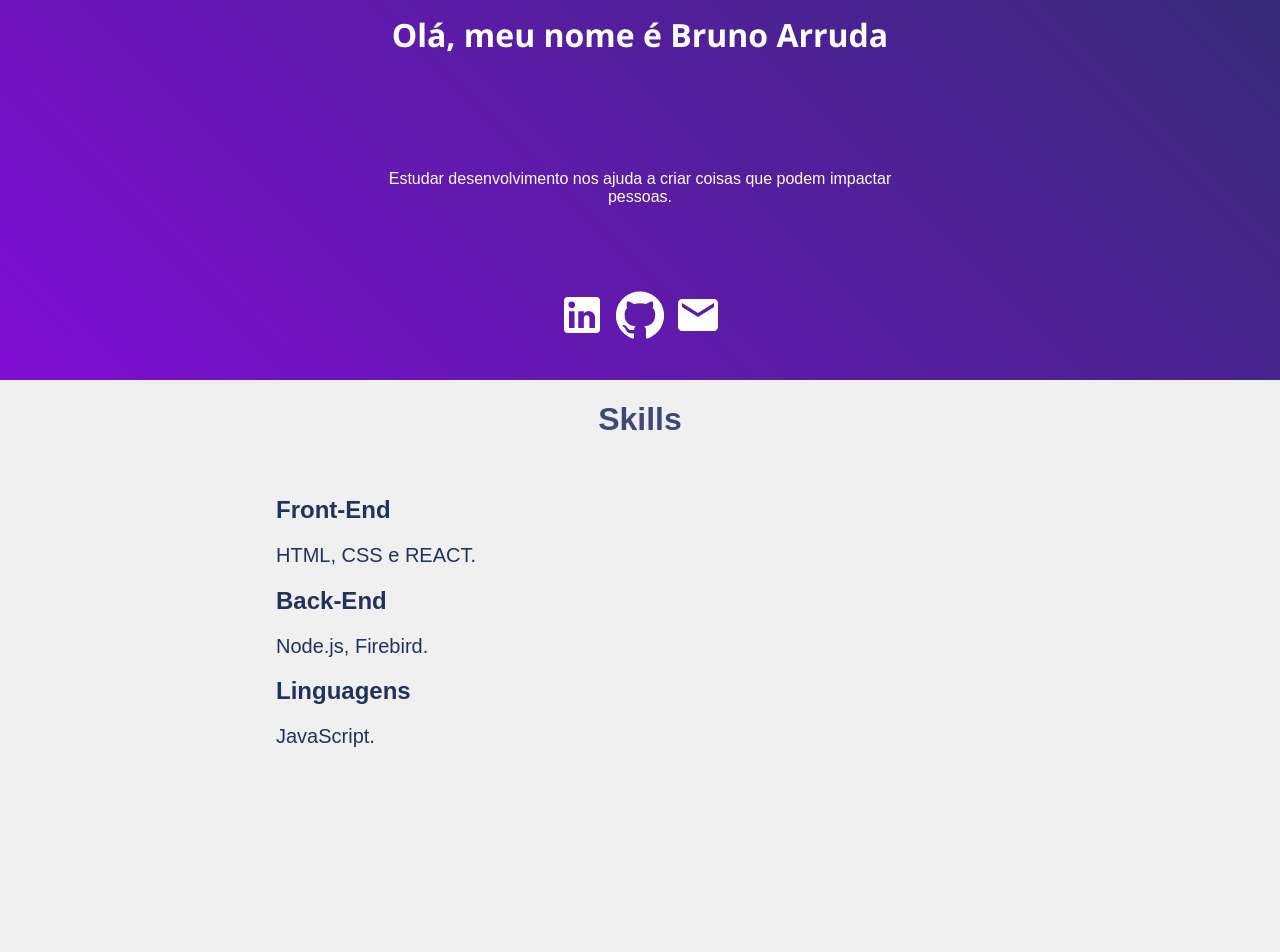
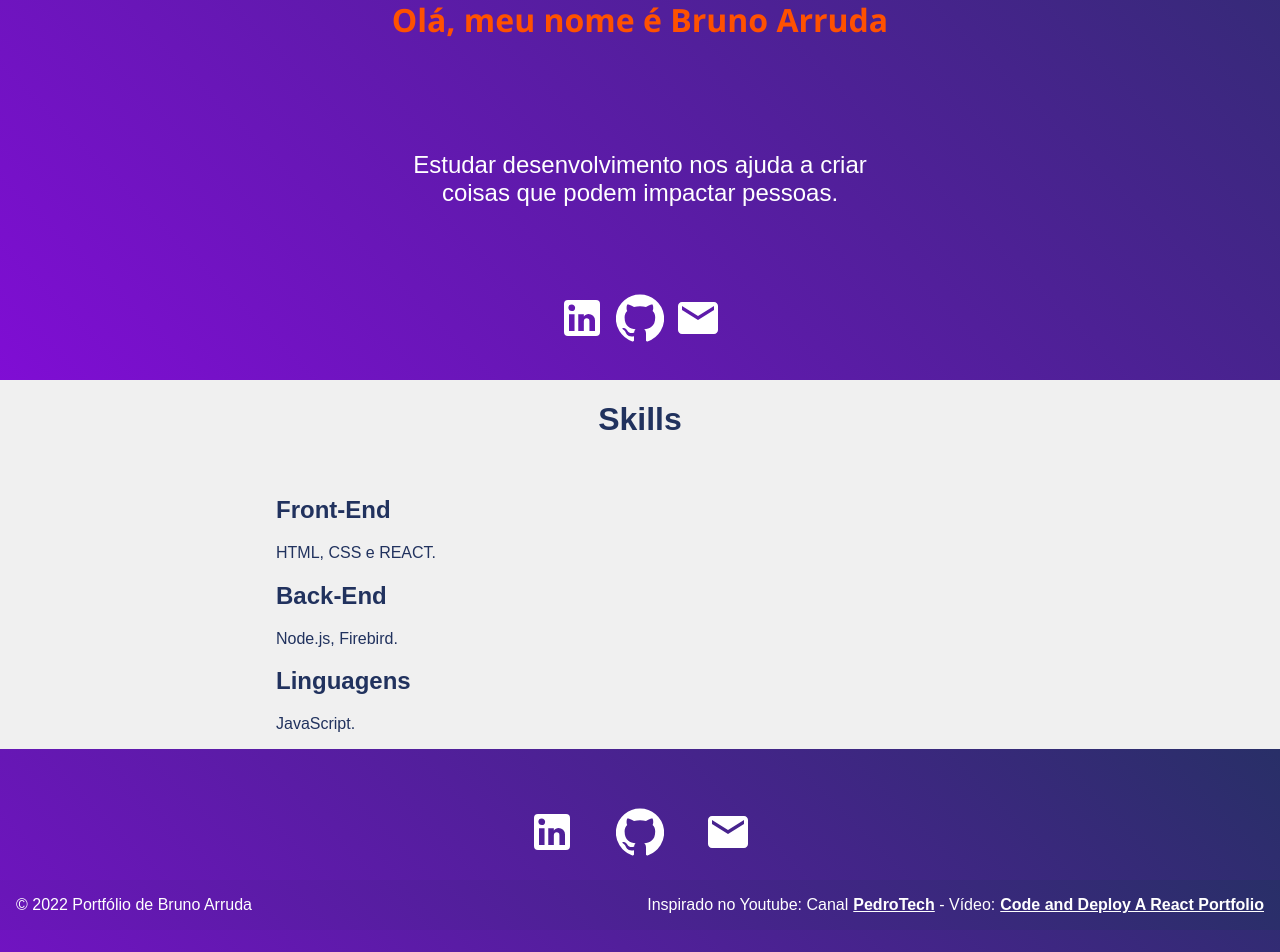
Before and after one commit to bruno-arruda-dev/Bruno-Arruda, a React (Create React App) app: page / in a window 1280 px wide. Shown: the part 420-1372 px from the top of the page. Built offline with nearby package versions, Linux system fonts and the light colour scheme.

Commit message:
varias revisões de layout e paleta de cores foram revisadas e trocadas

```diff
--- a/src/components/helpers/ListaProjetos.js
+++ b/src/components/helpers/ListaProjetos.js
@@ -37,9 +37,4 @@ export const ListaProjetos = [
         descricao2: "Desenvolvendo-o pude exercitar tudo o que aprendi durante este tempo de estudos. Sei que ainda há muito para melhorar - novas tecnologias podem ser implementadas -, aprender e ajustar. Portanto, se você tem alguma dica não deixe de clicar em algum botão de contato, por favor! Qualquer experiência é bem vinda! Muito obrigado!",
         link: "https://github.com/BrunoArrm/Bruno-Arruda",
     },
-    {
-        nome: "Continuarei estudando e logo adicionarei mais projetos!",
-        imagem: emConstrucao,
-        skills: ":)",
-    },
 ]
--- a/src/pages/Home.js
+++ b/src/pages/Home.js
@@ -14,7 +14,7 @@ export default function Home() {
                 <div className="avatarConteiner">
                     <img id="avatar" src={avatarPortfolio}></img>
                 </div>
-                <h2>Olá, meu nome é Bruno Arruda</h2>
+                <h1>Olá, meu nome é Bruno Arruda</h1>
                 <div className="prompt">
                     <p>Estudar desenvolvimento nos ajuda a criar coisas que podem impactar pessoas.</p>
                 </div>
--- a/src/pages/ProjetoDisplay.js
+++ b/src/pages/ProjetoDisplay.js
@@ -2,7 +2,9 @@ import React from 'react'
 import { useParams } from "react-router-dom";
 import { ListaProjetos } from '../components/helpers/ListaProjetos';
 import GitHubIcon from '@material-ui/icons/GitHub';
+import Code from '@material-ui/icons/Code';
 import '../styles/ProjectDisplay.css';
+import '../styles/Global.css';
 
 function ProjetoDisplay() {
 
@@ -19,7 +21,7 @@ function ProjetoDisplay() {
           <p className='resumo'>{project.descricao2}</p>
         </div>
         <a href={project.link} target="_blank">
-          <GitHubIcon />
+          <Code />
         </a>
     </div>
   )
--- a/src/pages/Projetos.js
+++ b/src/pages/Projetos.js
@@ -2,6 +2,7 @@ import React from "react";
 import ItemProjeto from "../components/ItemProjeto";
 // importar imagens dos projetos
 import "../styles/Projects.css";
+import "../styles/Global.css"
 import { ListaProjetos } from '../components/helpers/ListaProjetos';
 
 
--- a/src/styles/Footer.css
+++ b/src/styles/Footer.css
@@ -12,7 +12,7 @@
   align-items: center;
   flex-direction: column;
   padding-top: 10px;
-  margin-top: 200px;
+  /* margin-top: 200px; */
   background: var(--gradient-background1);
   background-size: 400%;
   animation: backgroundMove 15s ease infinite;
@@ -21,15 +21,15 @@
 .socialMedia svg {
   color: white;
   margin: 20px;
-  font-size: 70px;
+  font-size: var(--tamanho-texto-3);
   cursor: pointer;
   transition-property: transform;
   transition-duration: 0.5s;
 }
 
 .socialMedia svg:hover {
-  color: #e9d35b;
-  transform: translateY(-10px);
+  color: var(--laranja);
+  transform: scale(1.1);
 }
 
 .agradecimentos {
--- a/src/styles/Global.css
+++ b/src/styles/Global.css
@@ -9,7 +9,7 @@
     --azul-escuro2: #3e497a;
     --branco: white;
     --roxo: #a200ff;
-    --laranja: #ff6f00;
+    --laranja: #ff5100;
 
     /* TAMANHOS */
     --tamanho-texto-1: 1rem;
--- a/src/styles/Home.css
+++ b/src/styles/Home.css
@@ -46,25 +46,24 @@
 
 .avatarConteiner img {
   height: 100%;
-  border-radius: 50px;
 }
 
-.about h2 {
+.about h1 {
   font-family: "Segoe UI", Tahoma, Geneva, Verdana, sans-serif;
-  font-size: var(--tamanho-texto-2);
-  color: var(--amarelo);
+  font-size: 2rem;
+  color: var(--laranja);
   height: 50px;
 }
 
 .about .prompt {
   width: 40%;
-  font-size: var(--tamanho-texto-1);
+  font-size: 1.5rem;
   display: flex;
   flex-direction: column;
   justify-content: space-around;
 }
 .icones svg {
-  font-size: var(--tamanho-texto-3);
+  font-size: 3rem;
   margin: 5px;
   color: var(--branco);
   transition-property: transform;
@@ -77,16 +76,11 @@
 }
 
 .skills {
-  font-size: --tamanho-texto2;
   width: 100%;
   display: flex;
   justify-content: center;
   flex-direction: column;
   align-items: center;
-}
-
-.skills h1 {
-  color: var(--azul-escuro2);
 }
 
 .skills .list {
@@ -95,7 +89,7 @@
 }
 
 .list span {
-  font-size: 20px;
+  font-size: 1rem;
 }
 
 @media only screen and (max-width: 600px) {
--- a/src/styles/Navbar.css
+++ b/src/styles/Navbar.css
@@ -10,6 +10,7 @@
     background: var(--gradient-background1);
     background-size: 400%;
     animation: backgroundMove 15s ease infinite;
+    display: flex;
   }
 
   .links {
--- a/src/styles/ProjectDisplay.css
+++ b/src/styles/ProjectDisplay.css
@@ -16,7 +16,7 @@
 
 .project h1 {
   margin-top: 100px;
-  color: #3e497a;
+  color: var(--azul-escuro1);
   font-size: 2rem;
   text-align: center;
 }
@@ -38,13 +38,13 @@
 }
 
 .project p {
-  font-size: 40px;
+  font-size: 1.5rem;
   color: #3e497a;
 }
 
 .project svg {
-  font-size: 60px;
-  color: #3e497a;
+  font-size: 3rem;
+  color: var(--azul-escuro1);
   transition: transform 1s;
   /* animation: pulsar .5s infinite; */
   animation-name: pulsar;
@@ -54,8 +54,8 @@
 }
 
 .project svg:hover {
-  transform: scale(1.5);
-  color: #e9d35b;
+  transform: scale(1.2);
+  color: var(--laranja);
   border-radius: 50px;
   animation: none;
 }
--- a/src/styles/Projects.css
+++ b/src/styles/Projects.css
@@ -5,11 +5,12 @@
   justify-content: center;
   align-items: center;
   flex-direction: column;
+  color: var(--azul-escuro1);
 }
+
 .projects .projectTitle {
   text-align: center;
-  color: #3e497a;
-  font-size: 60px;
+  color: var(--azul-escuro1);
   font-weight: bolder;
 }
 
@@ -35,9 +36,9 @@
 }
 
 .projectItem:hover {
-  box-shadow: 0px 3px 15px rgba(0, 0, 0, 0.5);
+  box-shadow: 0px 3px 15px var(--laranja);
   cursor: pointer;
-  transform: translateY(-20px);
+  transform: scale(1.1);
 }
 
 .projectItem .bgImage {
@@ -51,7 +52,7 @@
 }
 
 .projectItem h1 {
-  font-size: 25px;
+  font-size: 1.2rem;
 }
 
 @media only screen and (max-width: 1300px) {
```
